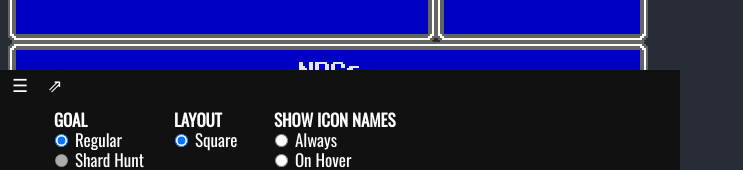
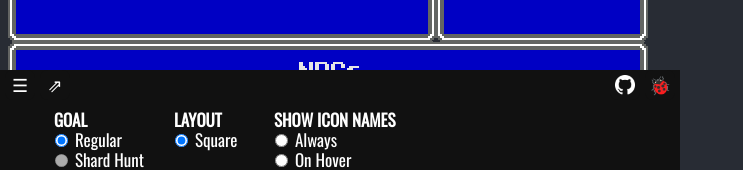
Before and after one commit to bdjeffyp/ffr-tracker, a React (Create React App) app: page / in a window 1280 px wide. Both pictures are taken after a click on the element "Toggle Settings Menu". Shown: the part 470-640 px from the top of the page, without its empty margins (0-743 px from the left). Built offline with nearby package versions, Linux system fonts and the light colour scheme.

Commit message:
Add links for GitHub/bug reports

```diff
--- a/src/components/Settings/Settings.style.ts
+++ b/src/components/Settings/Settings.style.ts
@@ -32,6 +32,22 @@ export const tabIconStyle: React.CSSProperties = {
 
 export const popOutTabIconStyle: React.CSSProperties = {
   left: "40px",
+};
+
+export const bugReportTabIconStyle: React.CSSProperties = {
+  left: "645px",
+};
+
+export const githubTabIconStyle: React.CSSProperties = {
+  left: "610px",
+};
+
+export const githubImageStyle: React.CSSProperties = {
+  transform: "translate(0px, 3px)",
+};
+
+export const linkStyle: React.CSSProperties = {
+  textDecorationLine: "none",
 };
 
 export const captionStyle: React.CSSProperties = {
--- a/src/components/Settings/Settings.tsx
+++ b/src/components/Settings/Settings.tsx
@@ -1,5 +1,6 @@
 import { Back, Elastic, gsap, Power4 } from "gsap";
 import * as React from "react";
+import githubIcon from "../../images/GitHub-Mark-Light-32px.png";
 import {
   Goals,
   ISettingsGroup,
@@ -44,9 +45,11 @@ export class Settings extends React.Component<ISettingsMenuProps, ISettingsState
   }
 
   public render() {
-    // Caption strings for the settings menu toggle and popout buttons
+    // Caption strings for the settings menu buttons
     const toggleMenuCaption = "Toggle Settings Menu";
     const popoutMenuCaption = "Open tracker in new window";
+    const bugReportMenuCaption = "Submit a bug/feature request";
+    const githubLinkMenuCaption = "Go to the tracker's GitHub page";
 
     // Get the caption from the hovered object in the tracker boxes.
     let caption = this.props.caption;
@@ -78,6 +81,31 @@ export class Settings extends React.Component<ISettingsMenuProps, ISettingsState
         </div>
         {/* Caption */}
         <div style={Styles.captionStyle}>{caption}</div>
+        {/* Buttons for bug reporting and GitHub repository */}
+        {this.state.panelOpen && (
+          <div
+            style={mergeStyles(Styles.tabIconStyle, Styles.bugReportTabIconStyle)}
+            title={bugReportMenuCaption}
+            onMouseEnter={() => this._handleHover(bugReportMenuCaption)}
+            onMouseLeave={() => this._handleHover("")}
+          >
+            <a href="https://github.com/bdjeffyp/ffr-tracker/issues/new" target="_blank" rel="noopener noreferrer" style={Styles.linkStyle}>
+              &#128030;
+            </a>
+          </div>
+        )}
+        {this.state.panelOpen && (
+          <div
+            style={mergeStyles(Styles.tabIconStyle, Styles.githubTabIconStyle)}
+            title={githubLinkMenuCaption}
+            onMouseEnter={() => this._handleHover(githubLinkMenuCaption)}
+            onMouseLeave={() => this._handleHover("")}
+          >
+            <a href="https://github.com/bdjeffyp/ffr-tracker" target="_blank" rel="noopener noreferrer" style={Styles.linkStyle}>
+              <img style={Styles.githubImageStyle} src={githubIcon} alt="GitHub logo" />
+            </a>
+          </div>
+        )}
 
         {/* Render settings options based on the imported properties */}
         {this._settings &&
```
Also changed, not shown: src/images/GitHub-Mark-Light-32px.png (added).
